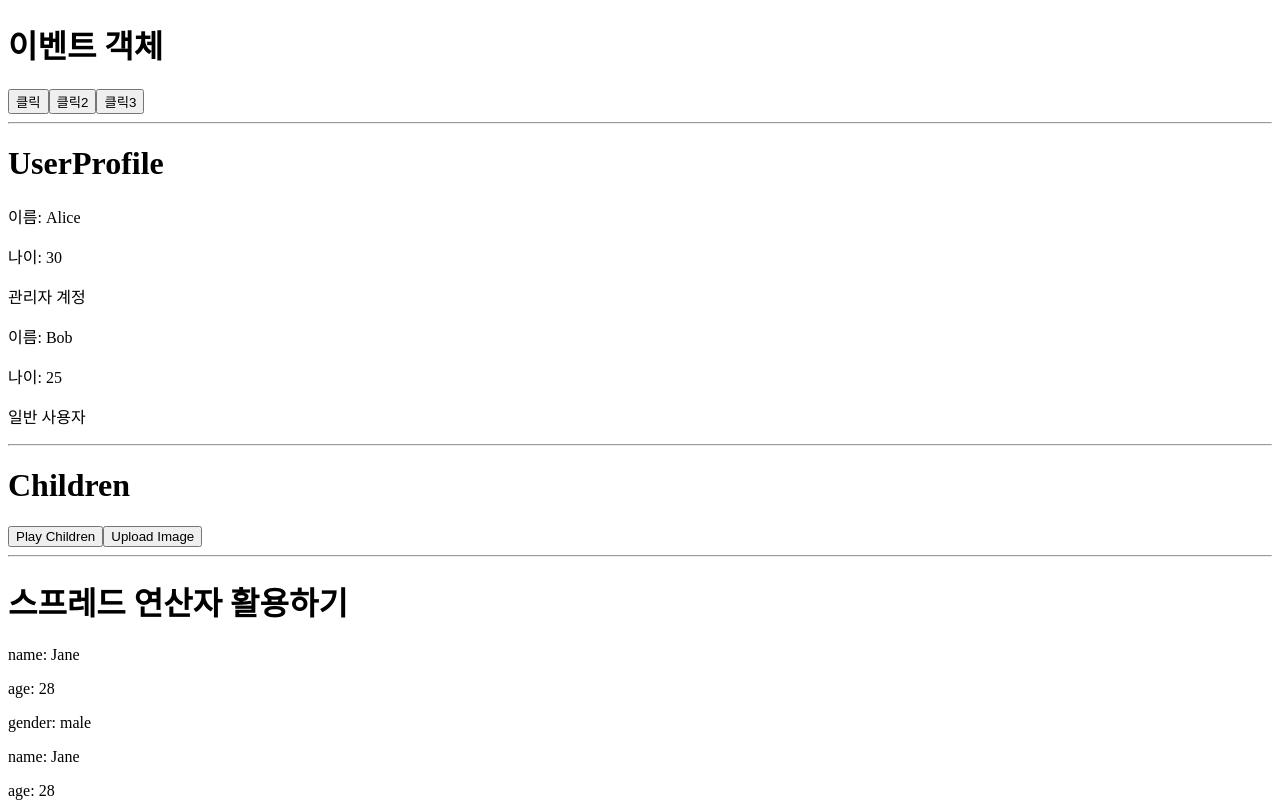
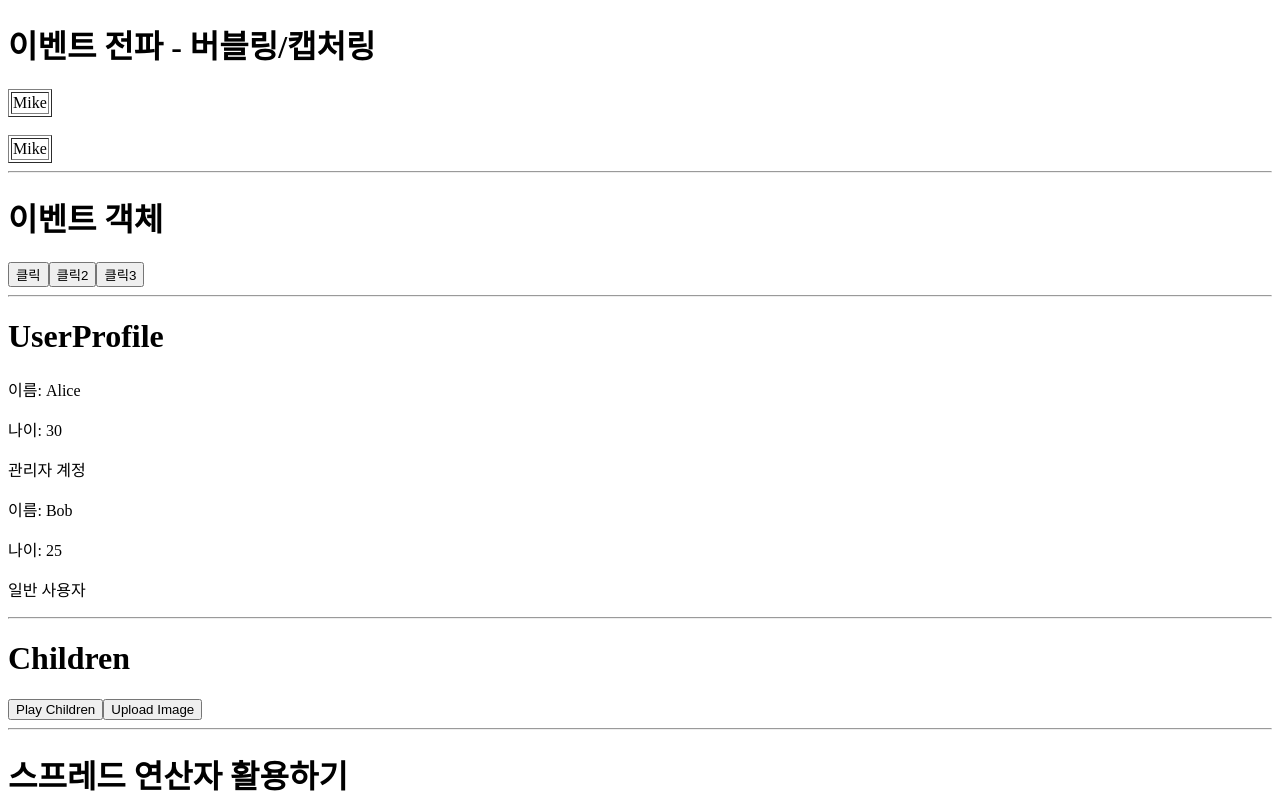
Before and after one commit to jieun-107/react-study, a React (Vite) app: page / in a window 1280 px wide. Shown: the top 802 px of the page. Built offline with nearby package versions, Linux system fonts and the light colour scheme.

Commit message:
이벤트 전파 - 버블링/캡처링

```diff
--- a/src/App.tsx
+++ b/src/App.tsx
@@ -1,4 +1,5 @@
 import PrintValue from "./components/PrintValue";
+import Table from "./components/Table";
 import Button from "./components/ui/Button";
 import Button2 from "./components/ui/Button2";
 import Button3 from "./components/ui/Button3";
@@ -54,6 +55,10 @@ export default function App() {
   return (
     // <> : React.Fragment 와 같은 의미 (전체 감싸기 용도)
     <>
+      <h1>이벤트 전파 - 버블링/캡처링</h1>
+      <Table />
+      <hr />
+
       <h1>이벤트 객체</h1>
       <Button2 />
       <Button3 handleClick2={handleClick2} />
--- /dev/null
+++ b/src/components/Table.tsx
@@ -0,0 +1,37 @@
+export default function Table() {
+  return (
+    <>
+      {/* 이벤트 전파 - 버블링 */}
+      <table border={1}  onClick={() => console.log("table")}>
+        <tbody onClick={() => console.log("tbody")}>
+          <tr onClick={() => console.log("tr")}>
+            <td
+              onClick={(event) => {
+                event.stopPropagation(); // 이벤트 버블링 방지
+                console.log("td")
+              }}
+            >
+              Mike
+            </td>
+          </tr>
+        </tbody>
+      </table>
+      <br />
+      {/* 이벤트 전파 - 캡처링 */}
+      <table border={1}  onClickCapture={() => console.log("table")}>
+        <tbody onClickCapture={() => console.log("tbody")}>
+          <tr onClickCapture={() => console.log("tr")}>
+            <td
+              onClickCapture={(event) => {
+                event.stopPropagation(); // 이벤트 버블링 방지
+                console.log("td")
+              }}
+            >
+              Mike
+            </td>
+          </tr>
+        </tbody>
+      </table>
+    </>
+  )
+}
```
